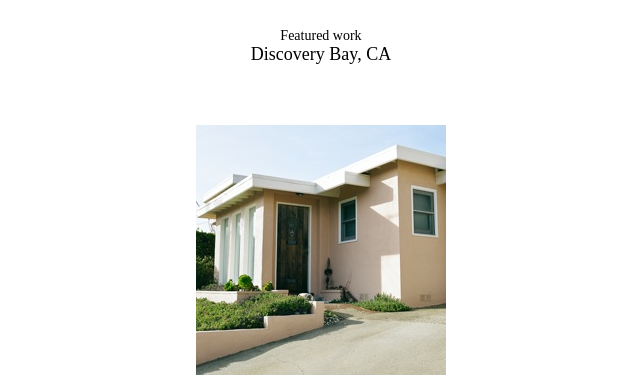
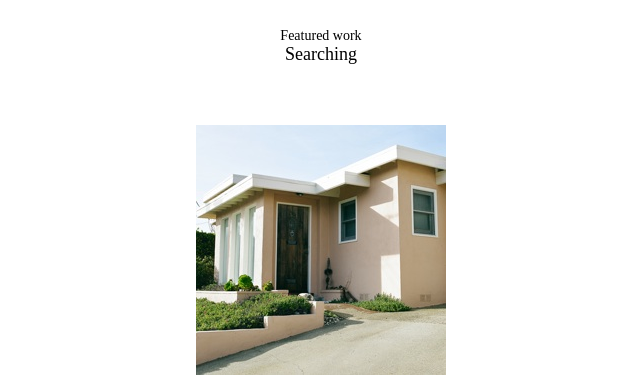
Before and after one commit to rcarver/ryancarver.com-v2, a PHP site: page /pages/index.php in a window 1280 px wide. Shown: the part 872-1251 px from the top of the page, without its empty margins (319-959 px from the left). Run offline with PHP 8.4, Linux system fonts and the light colour scheme; style sheets or scripts are compiled from the project's sources; some libraries are stand-ins or nearby versions.

Commit message:
update featured project to Searching

```diff
--- a/src/pages/index.php
+++ b/src/pages/index.php
@@ -16,16 +16,16 @@
 
     <div class="rc-container">
       <div class="rc-featured-image">
-        <a href="<?= $baseurl ?>/discovery-bay.html">
-          <img    src="<?= $baseurl ?>/img/gallery/md/discovery-bay/gallery-1.jpg"
-               srcset="<?= $baseurl ?>/img/gallery/lg/discovery-bay/gallery-1.jpg 1280w,
-                       <?= $baseurl ?>/img/gallery/md/discovery-bay/gallery-1.jpg 1000w,
-                       <?= $baseurl ?>/img/gallery/sm/discovery-bay/gallery-1.jpg 800w,
-                       <?= $baseurl ?>/img/gallery/xs/discovery-bay/gallery-1.jpg 480w"
+        <a href="<?= $baseurl ?>/searching.html">
+          <img    src="<?= $baseurl ?>/img/gallery/md/searching/feature.jpg"
+               srcset="<?= $baseurl ?>/img/gallery/lg/searching/feature.jpg 1280w,
+                       <?= $baseurl ?>/img/gallery/md/searching/feature.jpg 1000w,
+                       <?= $baseurl ?>/img/gallery/sm/searching/feature.jpg 800w,
+                       <?= $baseurl ?>/img/gallery/xs/searching/feature.jpg 480w"
                 sizes="<?= $home_sizes_header ?>"
                 class="img-responsive"/>
           <span class="rc-feat">Featured work</span>
-          <span class="rc-name">Discovery Bay, CA</span>
+          <span class="rc-name">Searching</span>
         </a>
       </div>
     </div>
--- a/src/scss/main.scss
+++ b/src/scss/main.scss
@@ -284,6 +284,11 @@ body {
 
   img {
     width: 100%;
+    margin: 0 auto;
+
+    &.v {
+      width: 80%
+    }
   }
 
   .rc-feat,
```
Also changed, not shown: photos/full/searching/feature.jpg (added).
